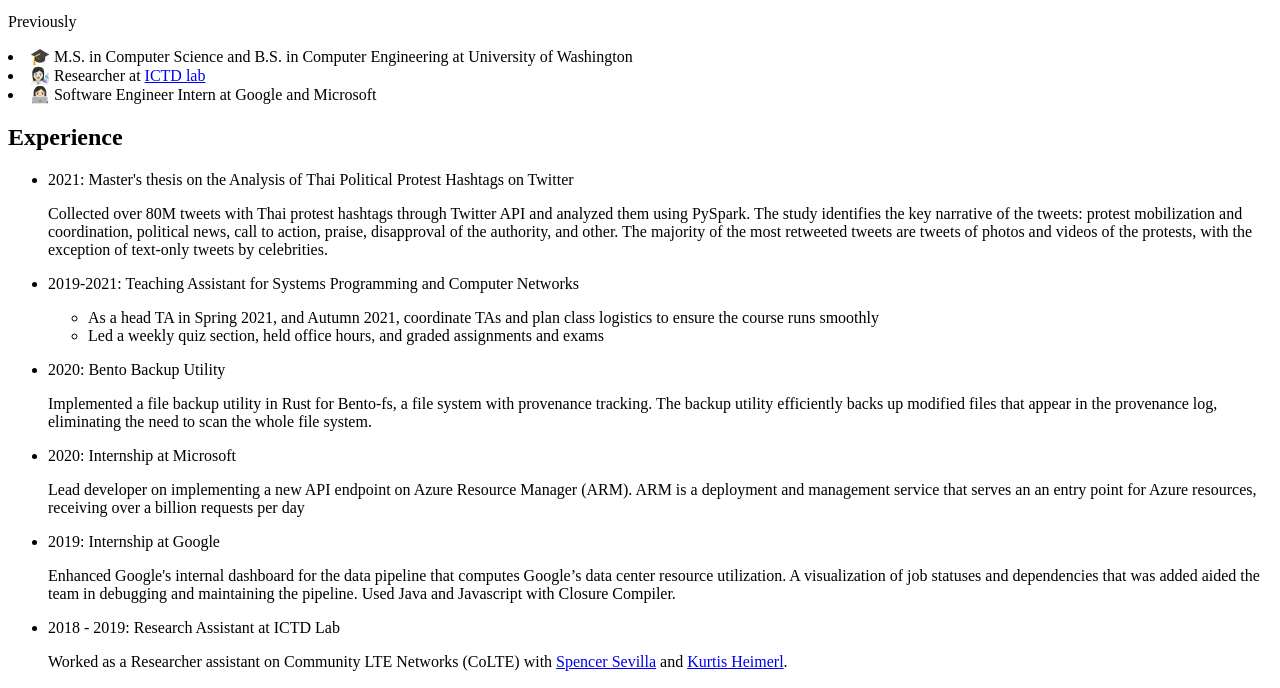
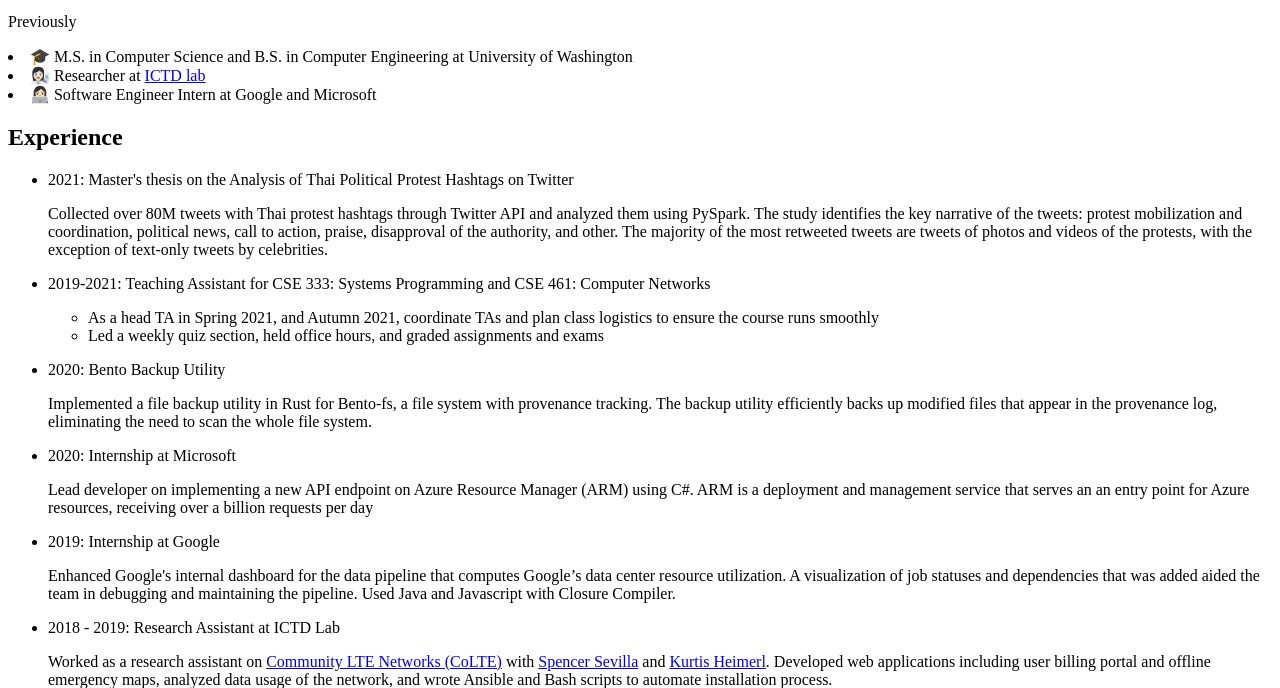
Before and after one commit to pathiratk/personal-website, a plain HTML site: page index.html in a window 1280 px wide. Shown: the part 119-807 px from the top of the page. Drawn offline with Linux system fonts and the light colour scheme.

Commit message:
update personal info

```diff
--- a/index.html
+++ b/index.html
@@ -43,7 +43,7 @@
           <p>Collected over 80M tweets with Thai protest hashtags through Twitter API and analyzed them using PySpark. The study identifies the key narrative of the tweets: protest mobilization and coordination, political news, call to action, praise, disapproval of the authority, and other. The majority of the most retweeted tweets are tweets of photos and videos of the protests, with the exception of text-only tweets by celebrities.<p>
         </li>
         <li>
-          <p>2019-2021: Teaching Assistant for Systems Programming and Computer Networks</p>
+          <p>2019-2021: Teaching Assistant for CSE 333: Systems Programming and CSE 461: Computer Networks</p>
           <p> <ul>
           <li>As a head TA in Spring 2021, and Autumn 2021, coordinate TAs and plan class logistics to ensure the course runs smoothly
           </li>
@@ -54,7 +54,7 @@
         <p> Implemented a file backup utility in Rust for Bento-fs, a file system with provenance tracking. The backup utility efficiently backs up modified files that appear in the provenance log, eliminating the need to scan the whole file system. </p>
         <li>
           <p>2020: Internship at Microsoft</p>
-          <p>Lead developer on implementing a new API endpoint on Azure Resource Manager (ARM). ARM is a deployment and management service that serves an an entry point for Azure resources, receiving over a billion requests per day</p>
+          <p>Lead developer on implementing a new API endpoint on Azure Resource Manager (ARM) using C#. ARM is a deployment and management service that serves an an entry point for Azure resources, receiving over a billion requests per day</p>
         </li>
         <!-- <li>
           <p>2020: Games Capstone</p>
@@ -65,7 +65,9 @@
         </li>
         <li>
           <p>2018 - 2019: Research Assistant at ICTD Lab</p>
-           Worked as a Researcher assistant on Community LTE Networks (CoLTE) with <a href="https://www.spencersevilla.com">Spencer Sevilla</a> and <a href="https://kurti.sh">Kurtis Heimerl</a>.</p>
+           Worked as a research assistant on <a href="CoLTE_Mobicom_2019.pdf">Community LTE Networks (CoLTE)</a> with <a href="https://www.spencersevilla.com">Spencer Sevilla</a> and <a href="https://kurti.sh">Kurtis Heimerl</a>. Developed web applications including user billing portal and offline emergency maps, analyzed data usage of the network, and wrote Ansible and Bash scripts to automate installation process.</p>
+
+
         </li>
       </ul>
     </div>
```
